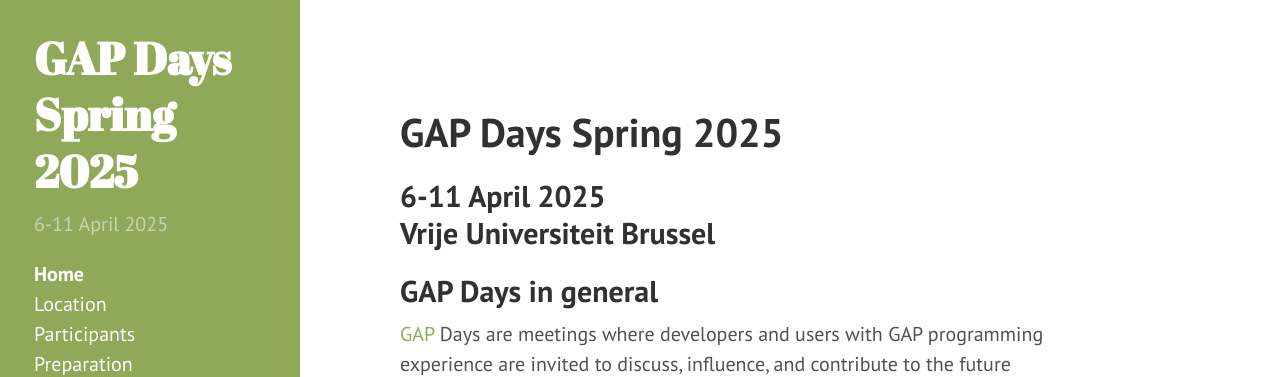
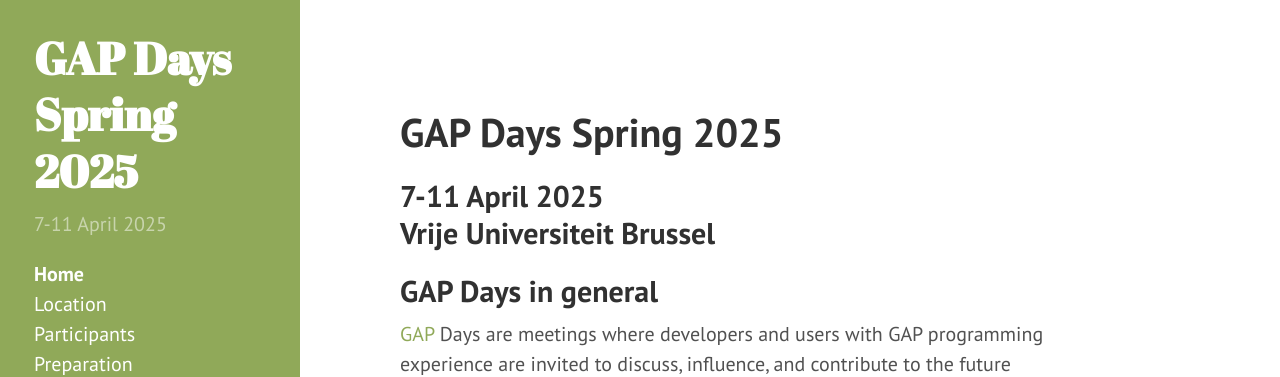
Before and after one commit to gapdays/gapdays2025-spring, a Jekyll site: the page built from index.md, in a window 1280 px wide and 900 px high. Shown: the top 377 px of the window. Built offline with Jekyll 4.4.1, drawn with Linux system fonts in a browser that asks for light colours.

Commit message:
Fix date in another place

```diff
--- a/_config.yml
+++ b/_config.yml
@@ -8,7 +8,7 @@ permalink:        pretty
 # Setup
 title:            'GAP Days Spring 2025'
 tagline:          'A workshop for GAP developers and users'
-description:      '6-11 April 2025'
+description:      '7-11 April 2025'
 location:         'Vrije Universiteit Brussel'
 url:              https://www.gapdays.de
 baseurl:          /gapdays2025-spring
```
